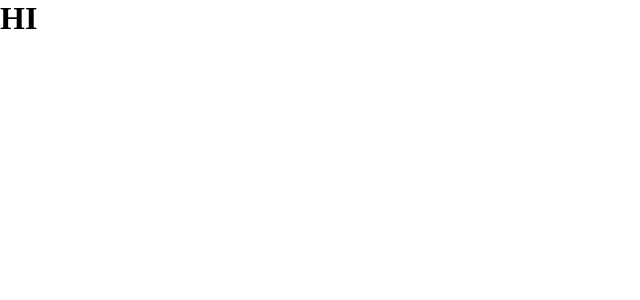
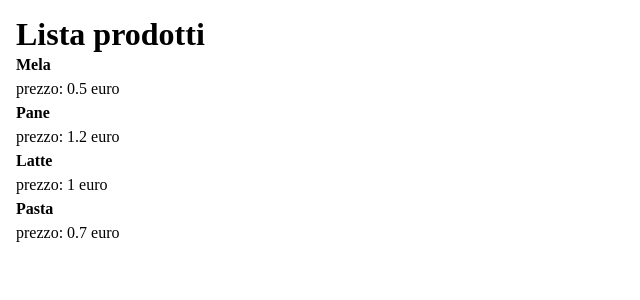
Before and after one commit to mattiacoli/ex-react-usereducer-spesa, a React (Vite) app: page / in a window 1280 px wide. Shown: the top 300 px of the page, without its empty margins (0-640 px from the left). Built offline with nearby package versions, Linux system fonts and the light colour scheme.

Commit message:
Milestone 1 add products lists component

```diff
--- a/package.json
+++ b/package.json
@@ -10,6 +10,7 @@
     "preview": "vite preview"
   },
   "dependencies": {
+    "bootstrap": "^5.3.7",
     "react": "^19.1.0",
     "react-dom": "^19.1.0"
   },
--- a/src/App.jsx
+++ b/src/App.jsx
@@ -12,9 +12,18 @@ function App() {
 
 
   return (
-    <>
-      <h1>HI</h1>
-    </>
+    <div className='products_list'>
+
+      <h1>Lista prodotti</h1>
+      <ul>
+        {products.map((p, i) => (
+          <li key={i}>
+            <strong>{p.name}</strong>
+            <p>prezzo: {p.price} euro</p>
+          </li>
+        ))}
+      </ul>
+    </div>
   )
 }
 
--- a/src/index.css
+++ b/src/index.css
@@ -3,3 +3,12 @@
   padding: 0;
   box-sizing: border-box;
 }
+
+.products_list {
+  padding: 1rem;
+
+  ul {
+    list-style: none;
+    line-height: 1.5;
+  }
+}
```
Also changed, not shown: 1 other file (tests, documents, lock files or other folders).
